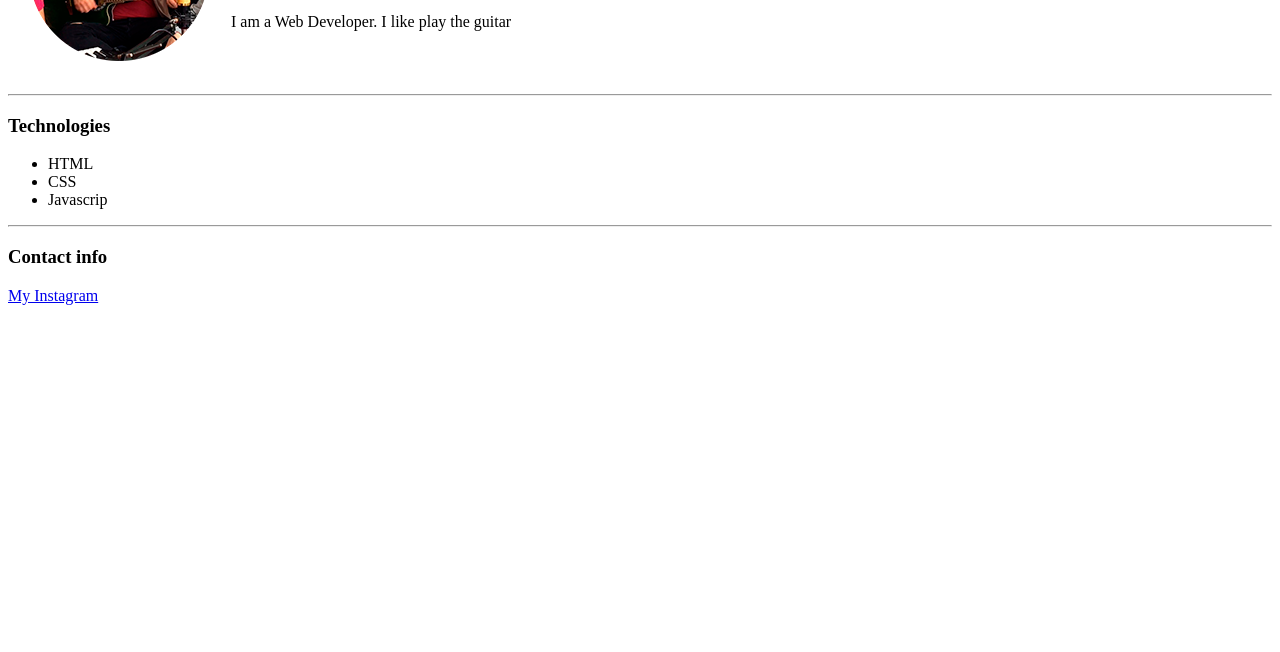
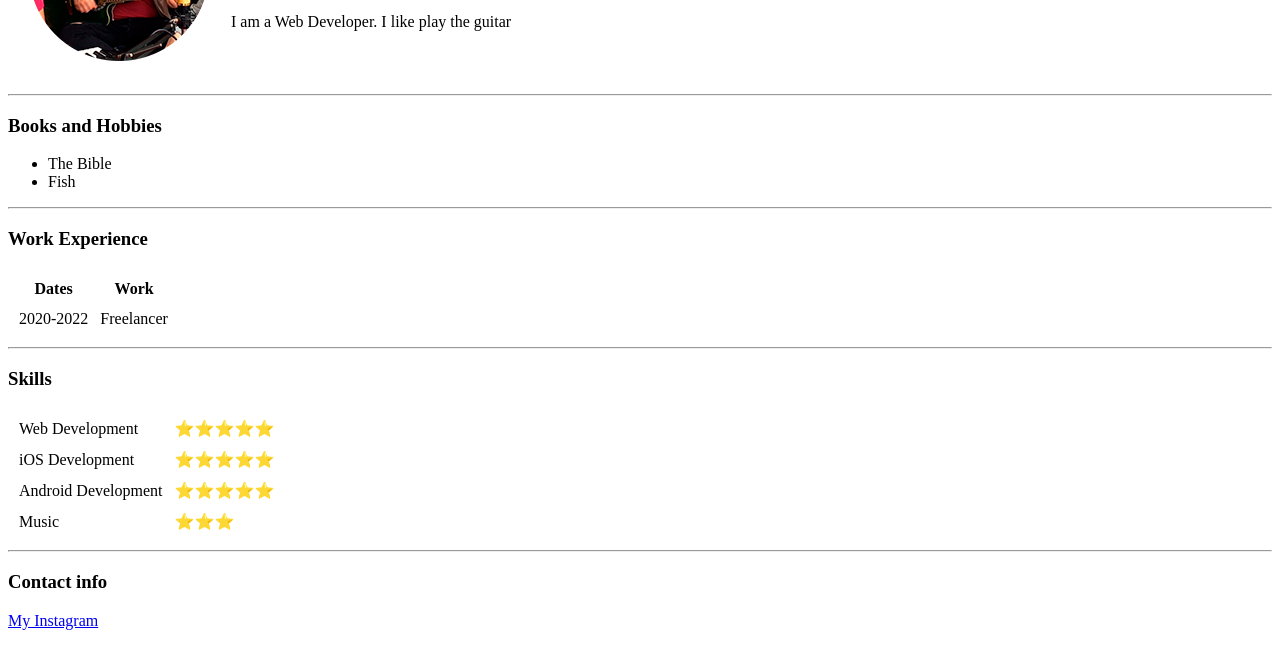
Before and after one commit to ElisPerez/cv, a plain HTML site: page index.html in a window 1280 px wide. Shown: the part 148-800 px from the top of the page. Drawn offline with Linux system fonts and the light colour scheme.

Commit message:
Update index.html

```diff
--- a/index.html
+++ b/index.html
@@ -1,5 +1,5 @@
 <!DOCTYPE html>
-<html lang="en">
+<html>
 <head>
     <meta charset="UTF-8">
     <meta http-equiv="X-UA-Compatible" content="IE=edge">
@@ -16,12 +16,51 @@
         </tr>
     </table>
     <hr>
-    <h3>Technologies</h3>
+    <h3>Books and Hobbies</h3>
     <ul>
-        <li>HTML</li>
-        <li>CSS</li>
-        <li>Javascrip</li>
+        <li>The Bible</li>
+        <li>Fish</li>
     </ul>
+
+
+    <hr>
+    <h3>Work Experience</h3>
+    <table cellspacing="10">
+        <thead>
+            <tr>
+                <th>Dates</th>
+                <th>Work</th>
+            </tr>
+        </thead>
+        <tbody>
+            <tr>
+                <td>2020-2022</td>
+                <td>Freelancer</td>
+            </tr>
+        </tbody>
+    </table>
+
+    <hr>
+    <h3>Skills</h3>
+    <table cellspacing="10">
+        <tr>
+            <td>Web Development</td>
+            <td>⭐️⭐️⭐️⭐️⭐️</td>
+        </tr>
+        <tr>
+            <td>iOS Development</td>
+            <td>⭐️⭐️⭐️⭐️⭐️</td>
+        </tr>
+        <tr>
+            <td>Android Development</td>
+            <td>⭐️⭐️⭐️⭐️⭐️</td>
+        </tr>
+        <tr>
+            <td>Music</td>
+            <td>⭐️⭐️⭐️</td>
+        </tr>
+    </table>
+
     <hr>
     <h3>Contact info</h3>
     <a href="https://instagram.com/elisperezmusic" target="_blank">My Instagram</a>
```
